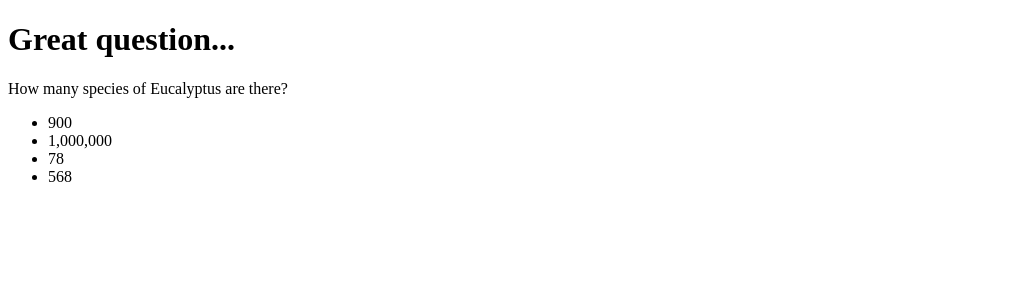
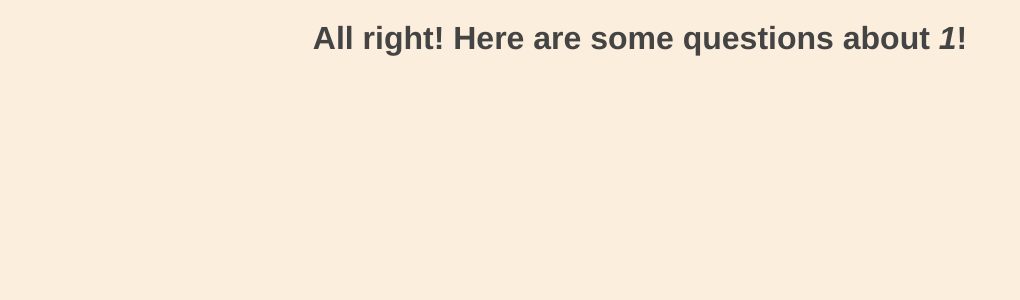
Before and after one commit to delsang/quizz-app, a Flask app: page /letsanswer/1 in a window 1280 px wide. Shown: the top 300 px of the page, without its empty margins (0-1020 px from the left). Run offline with Flask 2, Linux system fonts and the light colour scheme.

Commit message:
App new form, css styling added

```diff
--- a/app.py
+++ b/app.py
@@ -33,22 +33,41 @@
 # invoke the Flask clas
 app = Flask(__name__)
 
+# Home Page
+@app.route("/")
+def home():
+    return render_template('homepage.html')
 
-@app.route("/")
-def index():
-    return render_template('index.html', csv_file=test)
+# Page where the user can choose the category they want to answer
+@app.route("/categories", methods=["GET"])
+def categories():
+    # Create a list with the unique categories on the database
+    unique_categories = []
+    for row in test:
+        category = row["Category"]
+        if category not in unique_categories:
+            unique_categories.append(category)
+        else:
+            pass
 
-
-# Will display the route depending on the question ID
-@app.route("/letsanswer/<question_id>", methods=["GET"])
-def show_question(question_id):
-    for row in test:
-        if int(row["ID"]) == int(question_id):
-            question = row
-            return render_template("letsanswers.html", question=question)
+    return render_template('categories.html', Categories=unique_categories)
 
 
 
+# # Not ready yet
+# @app.route("/addquestion", methods=["POST"])
+# def newquestion():
+#     return render_template('newquestion.html')
+
+# Will display the route depending on the Category choosen
+@app.route("/letsanswer/<category>", methods=["GET"])
+def show_question(category):
+    category_questions = []
+    for row in test:
+        if row["Category"] == category:
+            category_questions.append(row)
+
+    return render_template("letsanswers.html", questions=category_questions, Category=category)
 
 
 if __name__ == '__main__':
--- a/standardised test.csv
+++ b/standardised test.csv
@@ -1,3 +1,11 @@
-Question,Right Answer,Answer 2,Answer 3,Answer 4,Category,ID
+Question,Right Answer,Answer 2,Answer 3,Answer 4,Category, ID
 How many species of Eucalyptus are there? ,900,"1,000,000",78,568,Nature,1
 What is the longest river by lenght?,Nile,Amazon,Yangtze,Murray River,Geography,2
+A sloth can die with a full stomach,TRUE,FALSE,I don't know,,Nature,3
+On which planet of the solar system is the biggest volcano?,Mars,Earth,Jupiter,Venus,Nature,4
+Which mammal(s) can see UV light?,Reindeer,None of them,All of them,Lions,Nature,5
+What is an equivalent rate to the continent shifts?,fingernail growth,as fast as an hungry snail,as the average speed during Syndey peak hour,1 meter per year,Geography,6
+Napoleon Bonaparte was once attacked by a horde of...,Bunnies,Horses,Ants,Wolves,History,7
+Cleopatra was..,Greek,Egyptian,Australian,French,History,8
+One ostrich egg equals to how many chicken eggs?,12,15,8,7,Gastronomy,9
+How many varieties of cheese does France produce?,2380,563,15,3570,Gastronomy,10
--- /dev/null
+++ b/static/css/main.css
@@ -0,0 +1,35 @@
+body {
+    margin: 0;
+    padding: 0;
+    font-family: "Helvetica Neue", Helvetica, Arial, sans-serif;
+    color: #444;
+    background-color: rgb(252, 238, 221);
+  }
+
+h1 {
+    text-align: center;
+    margin: 20px;
+    padding-bottom: 20px;
+}
+
+h3 {
+    margin: 20px;
+}
+
+p {
+    margin: 20px;
+}
+.categories-display {
+    margin: 20px;
+    padding: 20px;
+}
+
+.question-answers {
+    margin: 15px;
+    padding-top: 5px;
+    padding-bottom: 0px;
+}
+
+li {
+    list-style-type:kannada;
+}
--- a/templates/index.html
+++ b/templates/index.html
@@ -1,6 +1,6 @@
 <!DOCTYPE html>
 <html>
-<h1>Welcome to our test app !</h1>
+<h1>Welcome to our Quizz app !</h1>
 
 <h3> Here are our questions... Which would you like to answer? </h3>
 
--- a/templates/letsanswers.html
+++ b/templates/letsanswers.html
@@ -1,26 +1,33 @@
 <!DOCTYPE html>
 <html>
-
+    <head>
+        <title>Quizz App with Flask</title>
+        <link rel="stylesheet" href="{{ url_for('static', filename='css/main.css') }}">
+    </head>
 
 <!-- Will display the question choosen again, as well as the 4 answering options
  -->
 
-<h1>Great question...</h1>
+<h1>All right! Here are some questions about <i>{{Category}}</i>!</h1>
 
+{% for line in questions %}
+
+<div class="question-answers">
 <!-- Will display the question -->
-{{ question.Question }}
+	<h3>{{ line.Question }}</h3>
 
 <!-- Display POssible answers -->
 <!-- FUTURE UPDATE : show the answers in a random order -->
 	<ul>
-		<li>{{question.RightAnswer}}</li>
-		<li>{{question.Answer2}}</li>
-		<li>{{question.Answer3}}</li>
-		<li>{{question.Answer4}}</li>
+		<li>{{line.RightAnswer}}</li>
+		<li>{{line.Answer2}}</li>
+		<li>{{line.Answer3}}</li>
+		<li>{{line.Answer4}}</li>
 	</ul>
 	</p>
+</div>
 
 
-
+{% endfor %}
 
 </html>
```
Also changed, not shown: templates/categories.html (added, +23 -0 lines), templates/homepage.html (added, +17 -0 lines), templates/homepage.txt (added).
